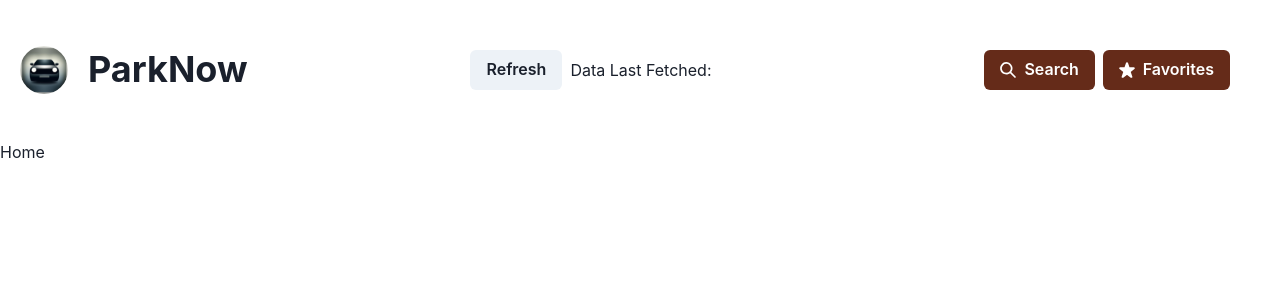
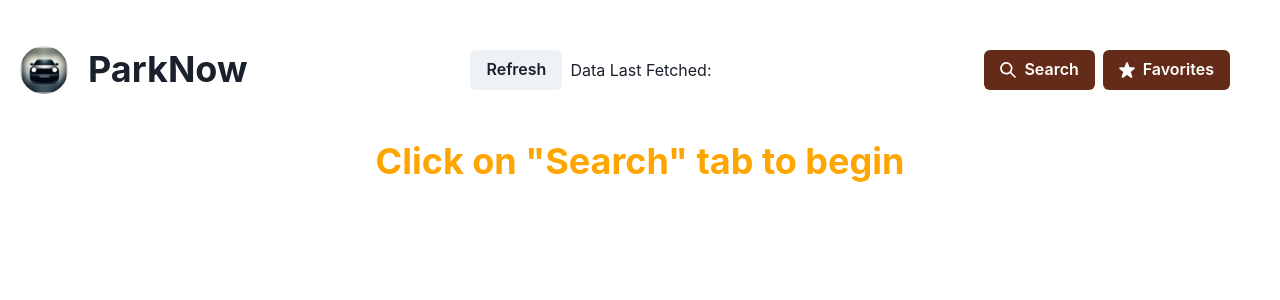
Before and after one commit to kiblykat/ParkNow, a React (Create React App) app: page / in a window 1280 px wide. Shown: the top 300 px of the page. Built offline with nearby package versions, Linux system fonts and the light colour scheme.

Commit message:
added Home page

```diff
--- a/src/context/GlobalContext.jsx
+++ b/src/context/GlobalContext.jsx
@@ -80,11 +80,16 @@ export function GlobalProvider({ children }) {
 
   //Set Current Shown Lots
   const nextPage = () => {
-    const newShownLots = [...shownLots];
-    newShownLots[0] += 10;
-    newShownLots[1] += 10;
-    console.log(shownLots);
-    setShownLots(newShownLots);
+    if (
+      Math.floor(shownLots[0] / 10) <=
+      Math.floor(filteredLots.length / 10) + 1
+    ) {
+      const newShownLots = [...shownLots];
+      newShownLots[0] += 10;
+      newShownLots[1] += 10;
+      console.log(shownLots);
+      setShownLots(newShownLots);
+    }
   };
 
   const prevPage = () => {
--- a/src/pages/Home.jsx
+++ b/src/pages/Home.jsx
@@ -1,5 +1,10 @@
+import { Heading, Text } from "@chakra-ui/react";
 import React from "react";
 
 export default function Home() {
-  return <div>Home</div>;
+  return (
+    <Heading as="h2" textAlign="center" color={"orange"}>
+      Click on "Search" tab to begin
+    </Heading>
+  );
 }
```
